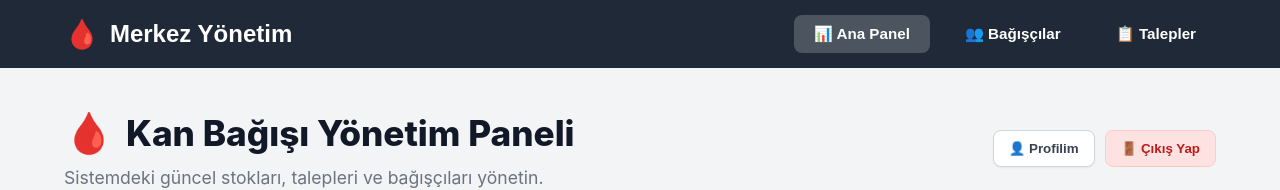
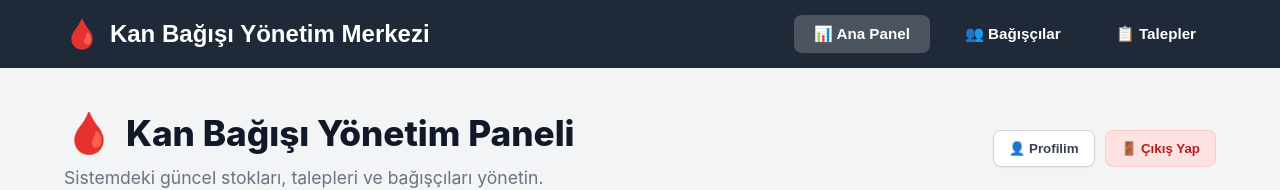
Before and after one commit to EmirZinkal/kan-bagi-frontend-main, a React (Vite) app: page /dashboard in a window 1280 px wide. Shown: the top 190 px of the page. Built offline with nearby package versions, Linux system fonts and the light colour scheme; no server answers.

Commit message:
Güncelleme

```diff
--- a/src/App.jsx
+++ b/src/App.jsx
@@ -39,7 +39,7 @@ function Navbar() {
     <nav style={styles.navbar}>
       <div style={styles.logoKismi}>
         <span style={{ fontSize: "1.8rem" }}>🩸</span>
-        <h2 style={{ margin: 0, color: "white" }}>Merkez Yönetim</h2>
+        <h2 style={{ margin: 0, color: "white" }}>Kan Bağışı Yönetim Merkezi</h2>
       </div>
 
       <div style={styles.menuKismi}>
--- a/src/Dashboard.jsx
+++ b/src/Dashboard.jsx
@@ -132,7 +132,7 @@ function Dashboard() {
   const bagiscilariYukle = async () => {
     try {
       const endpoint = selectedKan
-        ? `${API_URL}/api/donors/getsuitabledonors/${encodeURIComponent(selectedKan)}`
+        ? `${API_URL}/api/donors/getbysbloodtype/${encodeURIComponent(selectedKan)}`
         : `${API_URL}/api/donors/getlist`;
       const res = await fetchWithAuth(endpoint);
       const data = await res.json();
@@ -155,7 +155,7 @@ function Dashboard() {
         setKullaniciBilgisi(data);
         setProfilAcik(true);
       } else {
-        toast.error("Profil bilgileri alınamadı.");
+        toast.error("Yapım Aşamasında. ⏳");
       }
     } catch (err) {
       toast.error("Sunucu bağlantı hatası.");
--- a/src/Login.jsx
+++ b/src/Login.jsx
@@ -76,7 +76,7 @@ function Login() {
     return (
         <div style={arka}>
             <div style={kart}>
-                <h2 style={{ textAlign: "center" }}>Hastane Girişi (Web)</h2>
+                <h2 style={{ textAlign: "center" }}>Kan Merkezi Girişi</h2>
 
                 <input
                     type="email"
```
